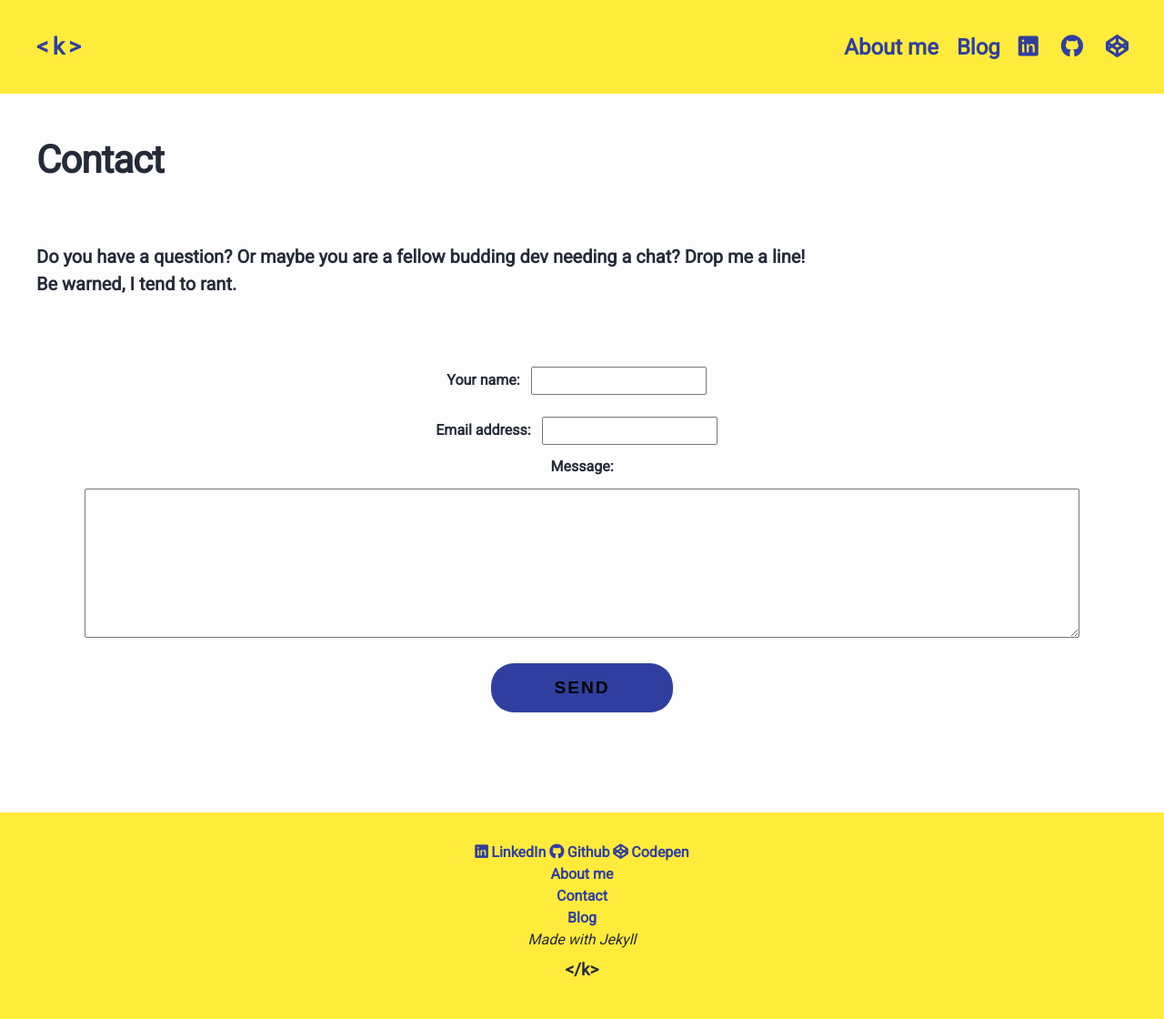
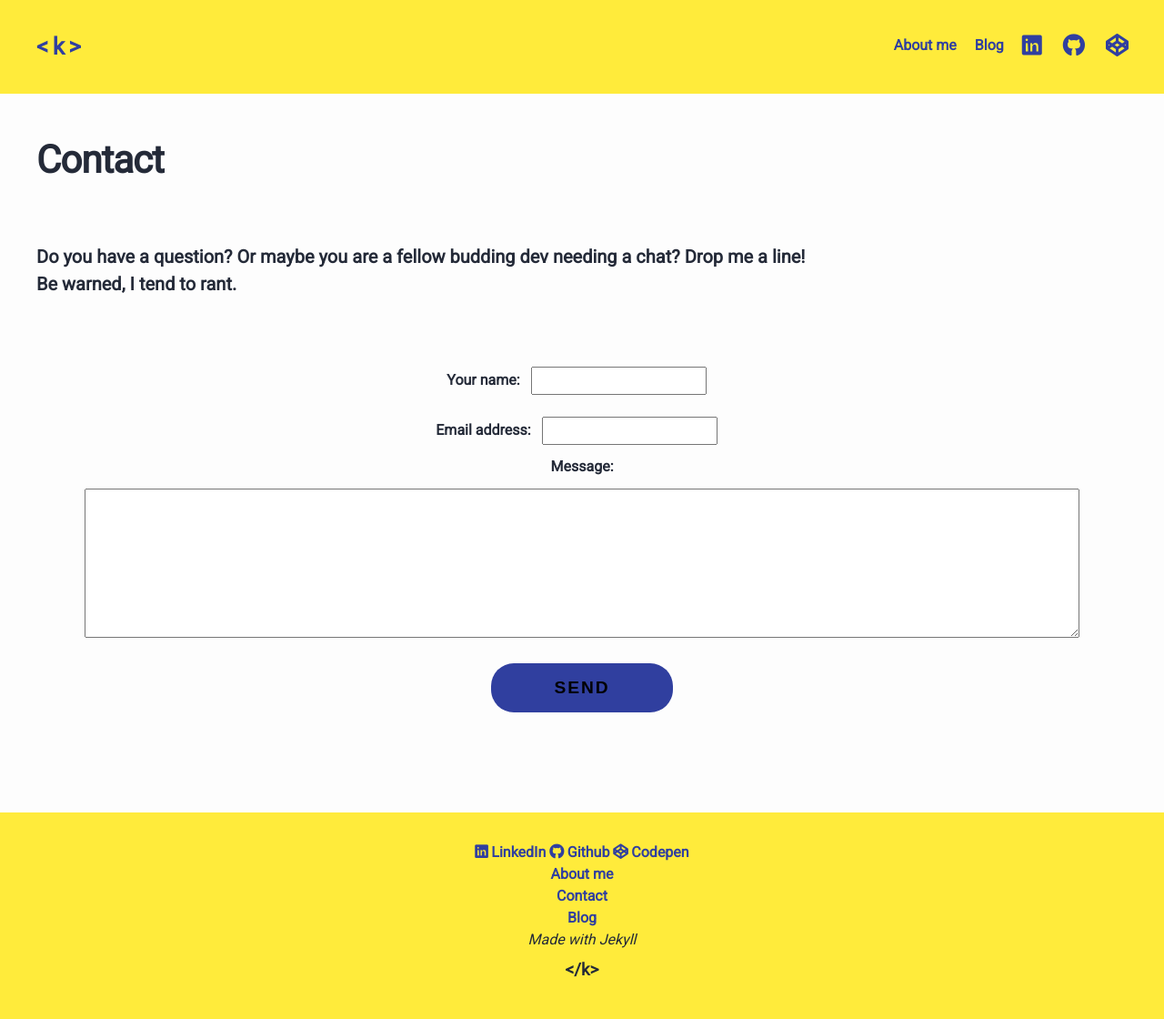
Before and after one commit to krisztin/krisztin.github.io, a Jekyll site: the page built from contact.md, in a window 1280 px wide. Shown: the whole page at 91% size. Built offline with Jekyll 4.4.1, drawn with Linux system fonts in a browser that asks for light colours; nearby versions of some CDN libraries.

Commit message:
resizing nav items

```diff
--- a/_sass/minima/_layout.scss
+++ b/_sass/minima/_layout.scss
@@ -105,10 +105,12 @@
   .page-link {
     font-weight: bold;
     text-decoration: none;
-    font-size: $base-font-size * 1.5;
     margin-left: 20px;
     &:not(:last-child) {
       margin-right: 0;
+    }
+    i {
+      font-size: $base-font-size * 1.5;
     }
   }
   .site-links {
@@ -129,6 +131,7 @@
     .page-link {
       padding-top: 1rem;
       margin-left: 0;
+      font-size: $base-font-size * 1.5;
     }
     .social-links {
       width: 100%;
```
